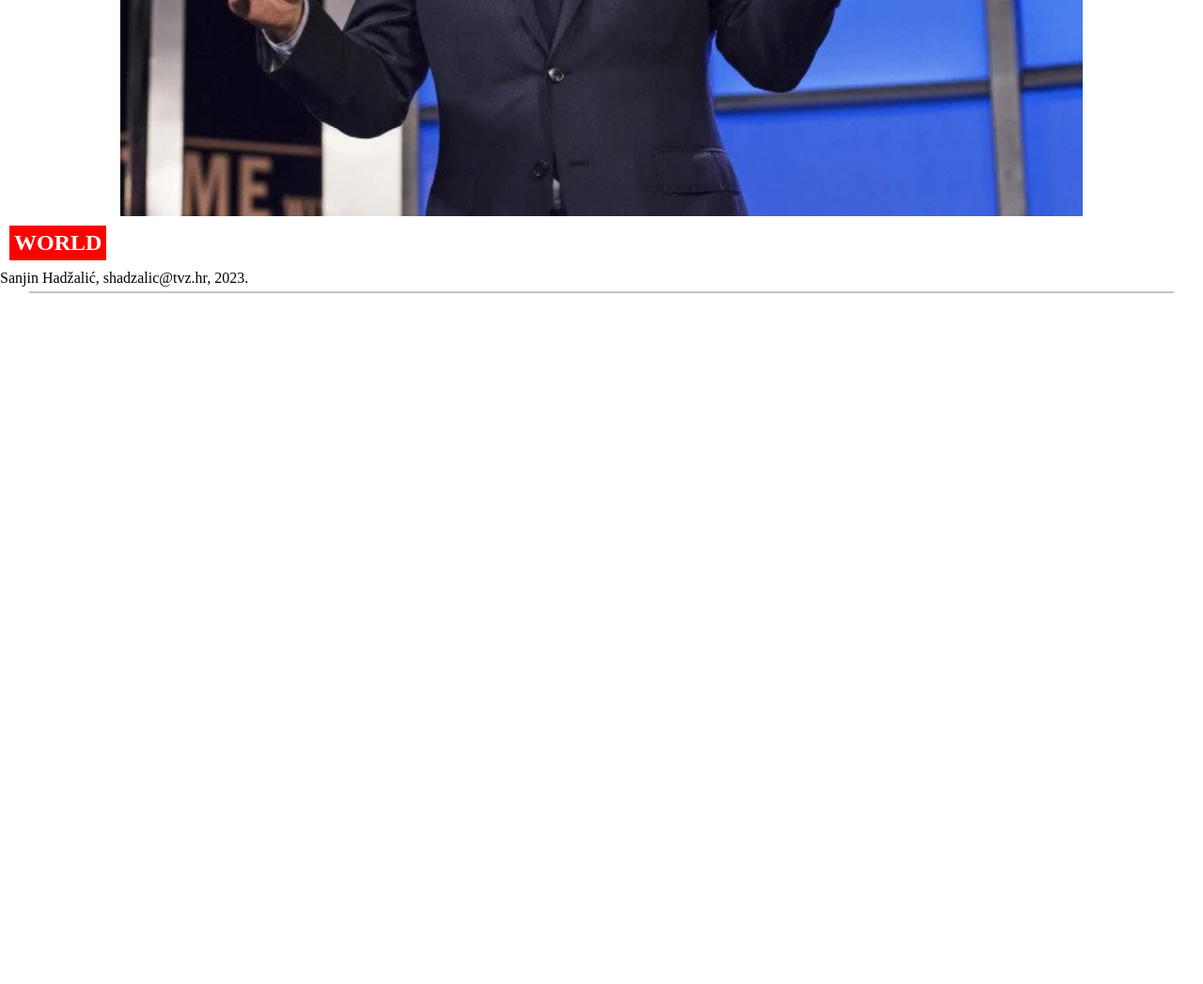
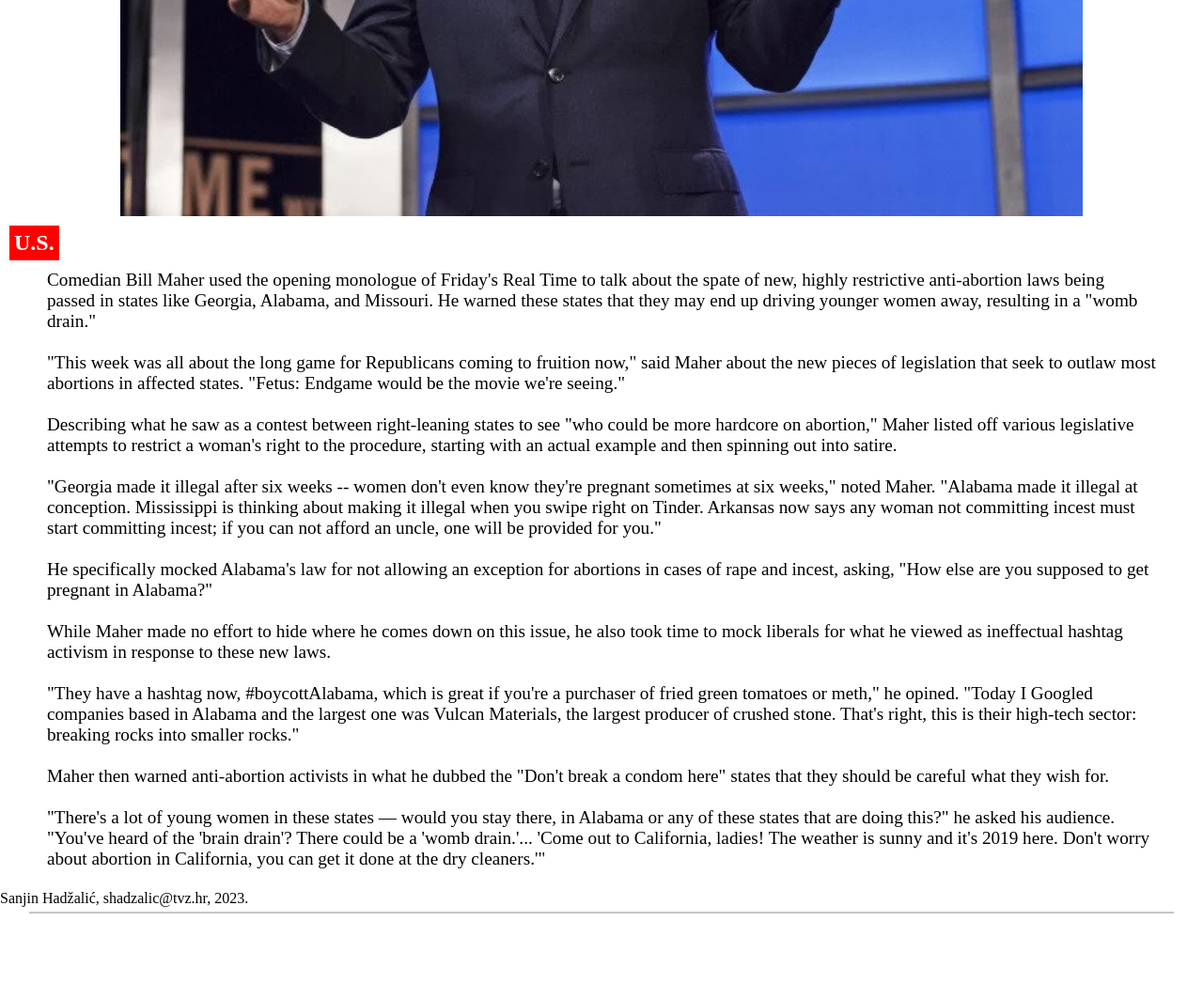
Before and after one commit to SanjinHadzalic/Newsweek, a PHP site: page /maher.html in a window 1280 px wide. Shown: the part 615-1662 px from the top of the page at 94% size. Before the commit the page ends 927 px from the top, so only its background shows below. Run offline with PHP 8.4, Linux system fonts and the light colour scheme.

Commit message:
add text in maher.html article

```diff
--- a/maher.html
+++ b/maher.html
@@ -35,8 +35,19 @@
             </p>
             <img src="images/maher.jpg" alt="maher" class="articleImage">
             <h2 class="articleBttn">
-                WORLD
+                U.S.
             </h2>
+            <p class="articleContent">
+                Comedian Bill Maher used the opening monologue of Friday's Real Time to talk about the spate of new, highly restrictive anti-abortion laws being passed in states like Georgia, Alabama, and Missouri. He warned these states that they may end up driving younger women away, resulting in a "womb drain."<br><br>
+                "This week was all about the long game for Republicans coming to fruition now," said Maher about the new pieces of legislation that seek to outlaw most abortions in affected states. "Fetus: Endgame would be the movie we're seeing."<br><br>
+                Describing what he saw as a contest between right-leaning states to see "who could be more hardcore on abortion," Maher listed off various legislative attempts to restrict a woman's right to the procedure, starting with an actual example and then spinning out into satire.<br><br>
+                "Georgia made it illegal after six weeks -- women don't even know they're pregnant sometimes at six weeks," noted Maher. "Alabama made it illegal at conception. Mississippi is thinking about making it illegal when you swipe right on Tinder. Arkansas now says any woman not committing incest must start committing incest; if you can not afford an uncle, one will be provided for you."<br><br>
+                He specifically mocked Alabama's law for not allowing an exception for abortions in cases of rape and incest, asking, "How else are you supposed to get pregnant in Alabama?"<br><br>
+                While Maher made no effort to hide where he comes down on this issue, he also took time to mock liberals for what he viewed as ineffectual hashtag activism in response to these new laws.<br><br>
+                "They have a hashtag now, #boycottAlabama, which is great if you're a purchaser of fried green tomatoes or meth," he opined. "Today I Googled companies based in Alabama and the largest one was Vulcan Materials, the largest producer of crushed stone. That's right, this is their high-tech sector: breaking rocks into smaller rocks."<br><br>
+                Maher then warned anti-abortion activists in what he dubbed the "Don't break a condom here" states that they should be careful what they wish for.<br><br>
+                "There's a lot of young women in these states — would you stay there, in Alabama or any of these states that are doing this?" he asked his audience. "You've heard of the 'brain drain'? There could be a 'womb drain.'... 'Come out to California, ladies! The weather is sunny and it's 2019 here. Don't worry about abortion in California, you can get it done at the dry cleaners.'"<br><br>
+            </p>
         </section>
         <footer>
             <p>
--- a/style.css
+++ b/style.css
@@ -180,6 +180,12 @@ img{
   width: 80%;
   height: 700px;
 }
+.articleContent{
+  display: block;
+  margin-left: 50px;
+  margin-right: 50px;
+  font-size: larger;
+}
 footer{
   height: 100px;
 }
```
